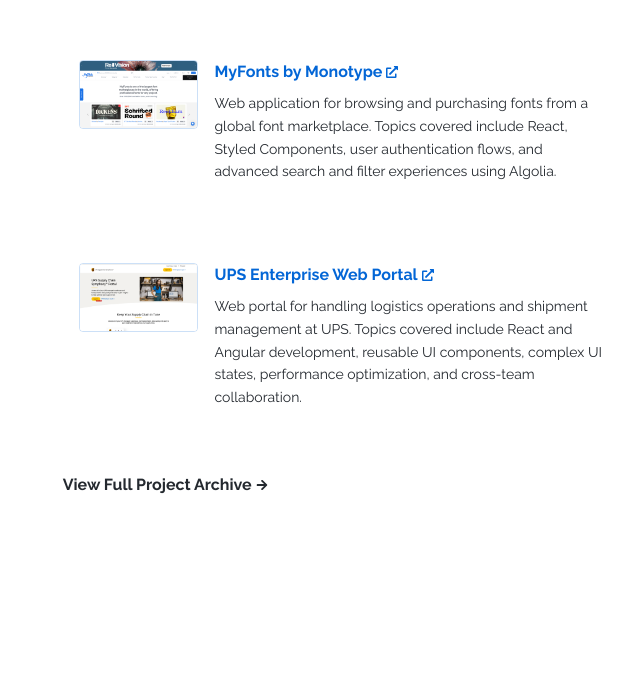
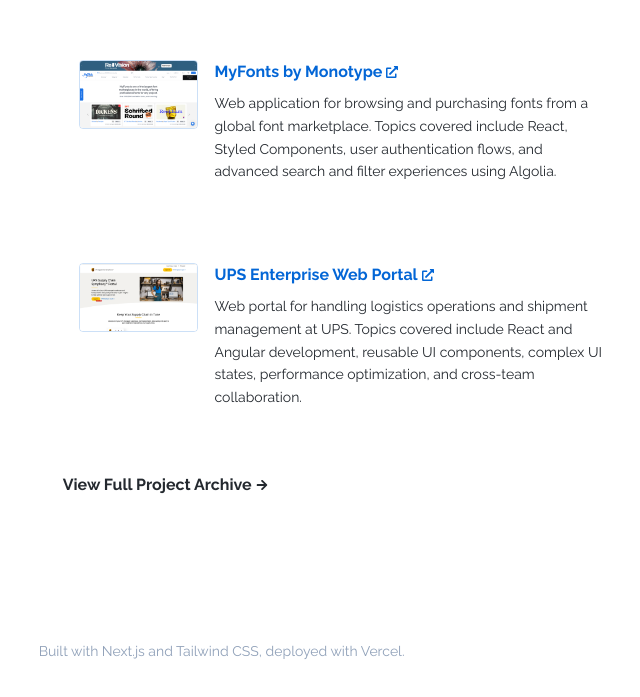
Before and after one commit to ApoorvaBhatA/portfolio_v4, a Next.js app: page / in a window 1280 px wide. Shown: the part 1575-2272 px from the top of the page, without its empty margins (586-1226 px from the left). Built offline with nearby package versions, Linux system fonts and the light colour scheme.

Commit message:
adds footer

```diff
--- a/src/app/page.tsx
+++ b/src/app/page.tsx
@@ -14,7 +14,11 @@
             <About />
             <Experience />
             <Projects />
-          </div></main>
+          </div>
+          <footer className="mt-32 text-sm text-slate-400">
+            <p>Built with Next.js and Tailwind CSS, deployed with Vercel.</p>
+          </footer>
+        </main>
       </div>
     </div>
 
```
